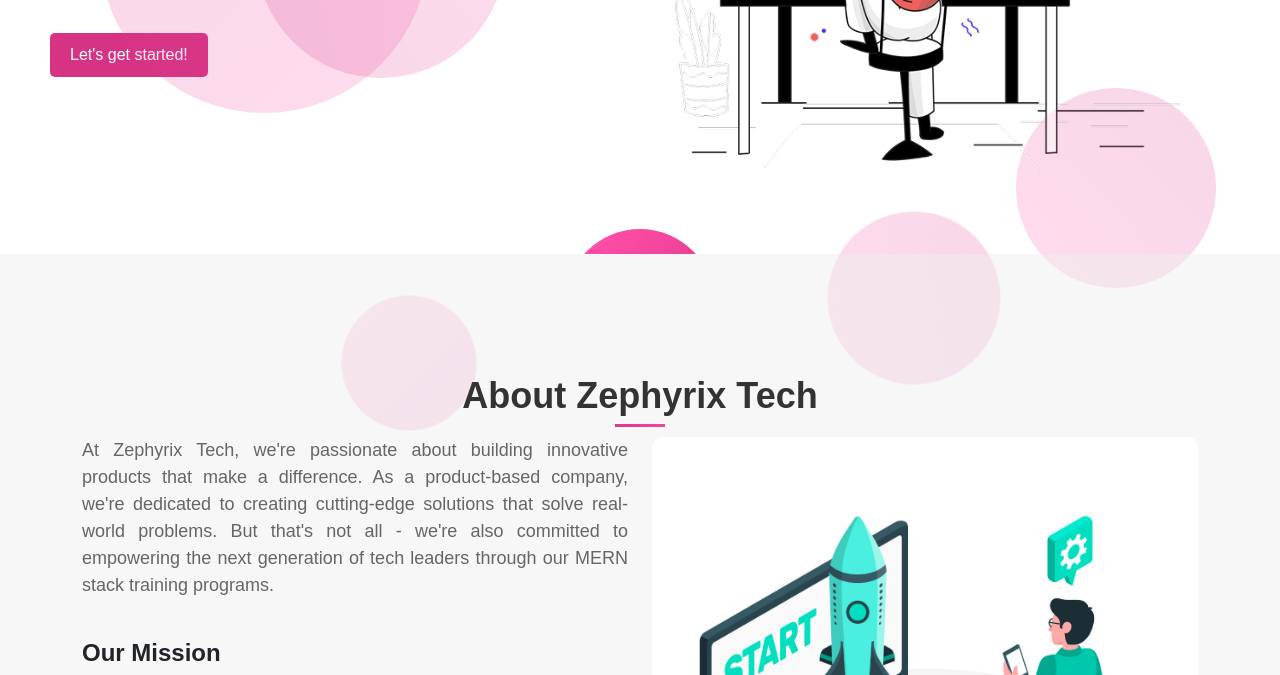
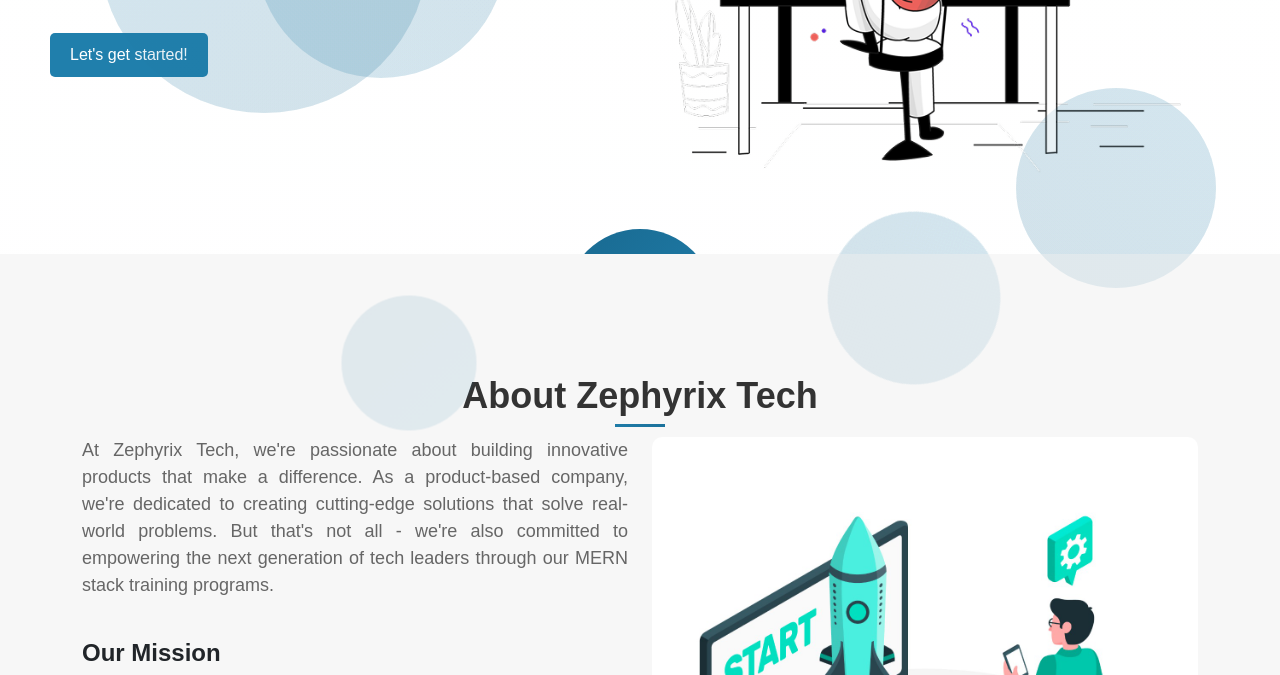
Before and after one commit to fasilfaz/zephyrix-tech, a plain HTML site: page index.html in a window 1280 px wide. Shown: the part 332-1007 px from the top of the page. Drawn offline with nearby package versions, Linux system fonts and the light colour scheme.

Commit message:
color theme changed

```diff
--- a/styles/style.css
+++ b/styles/style.css
@@ -1,9 +1,9 @@
 :root {
-    --primary-pink: #D63384;
-    --hover-pink: #ff4da6;
-    --light-pink: #ff85c0;
-    --dark-pink: #9F1239;
-    --gradient-light-pink: #FF90BC;
+    --primary-pink: #207FAC;
+    --hover-pink: #1A6D95;
+    --light-pink: #5AB1D8;
+    --dark-pink: #155A7A;
+    --gradient-light-pink: #66C2E8;
     --black: #333;
     --gray: #666;
     --light-gray: #f8f9fa;
@@ -12,6 +12,7 @@
     --transparent-black: rgba(0, 0, 0, 0.4);
     --transparent-white: rgba(255, 255, 255, 0.1);
     --gold: #FFD700;
+        --gradient-light-blue-bg: linear-gradient(45deg, rgba(32, 127, 172, 0.1), rgba(26, 109, 149, 0.1));
 }
 
 body {
@@ -1430,7 +1431,7 @@ html {
 
 .floating-circle {
     position: absolute;
-    background: linear-gradient(45deg, rgba(214, 51, 132, 0.1), rgba(255, 77, 166, 0.1));
+    background: var(--gradient-light-blue-bg);
     border-radius: 50%;
     animation: floatAround 20s linear infinite;
 }
```
